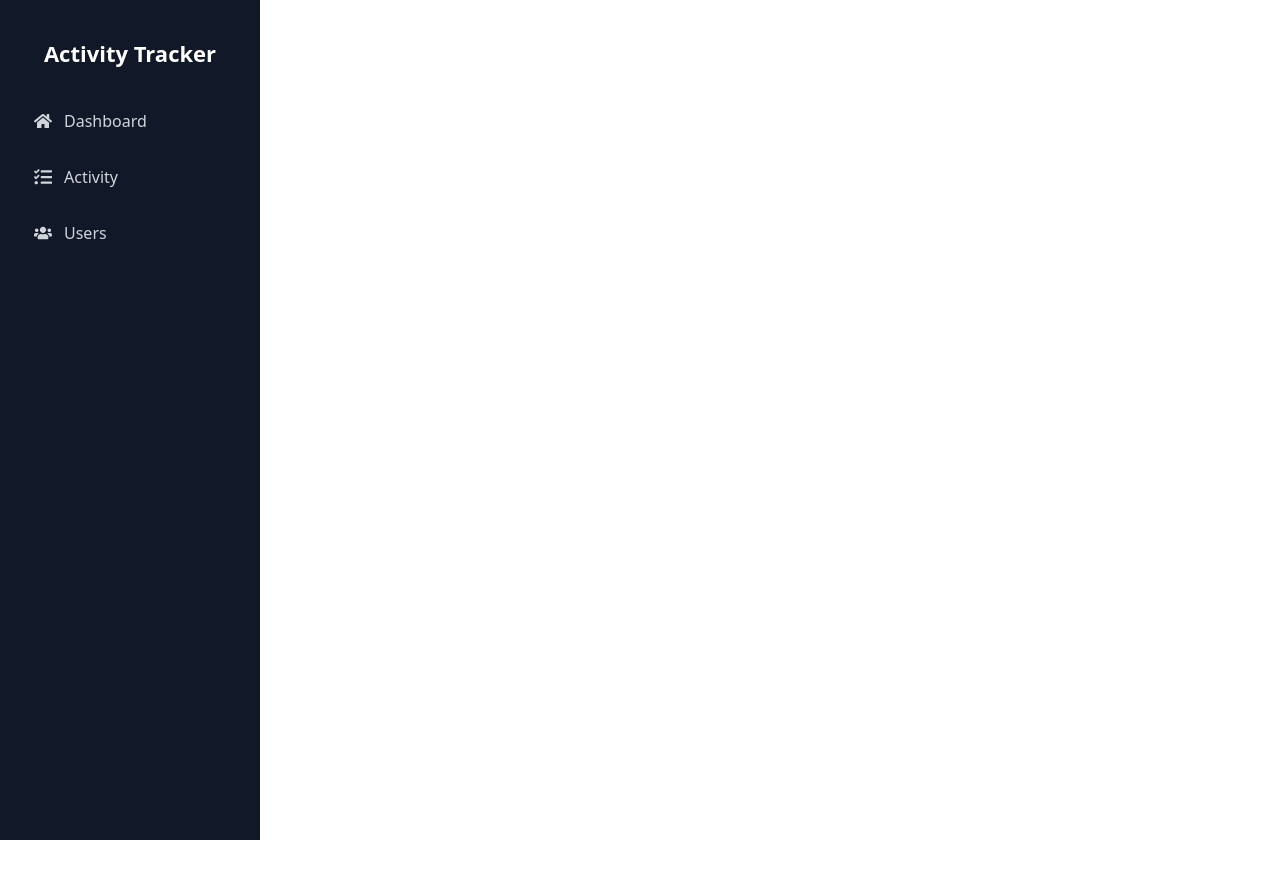
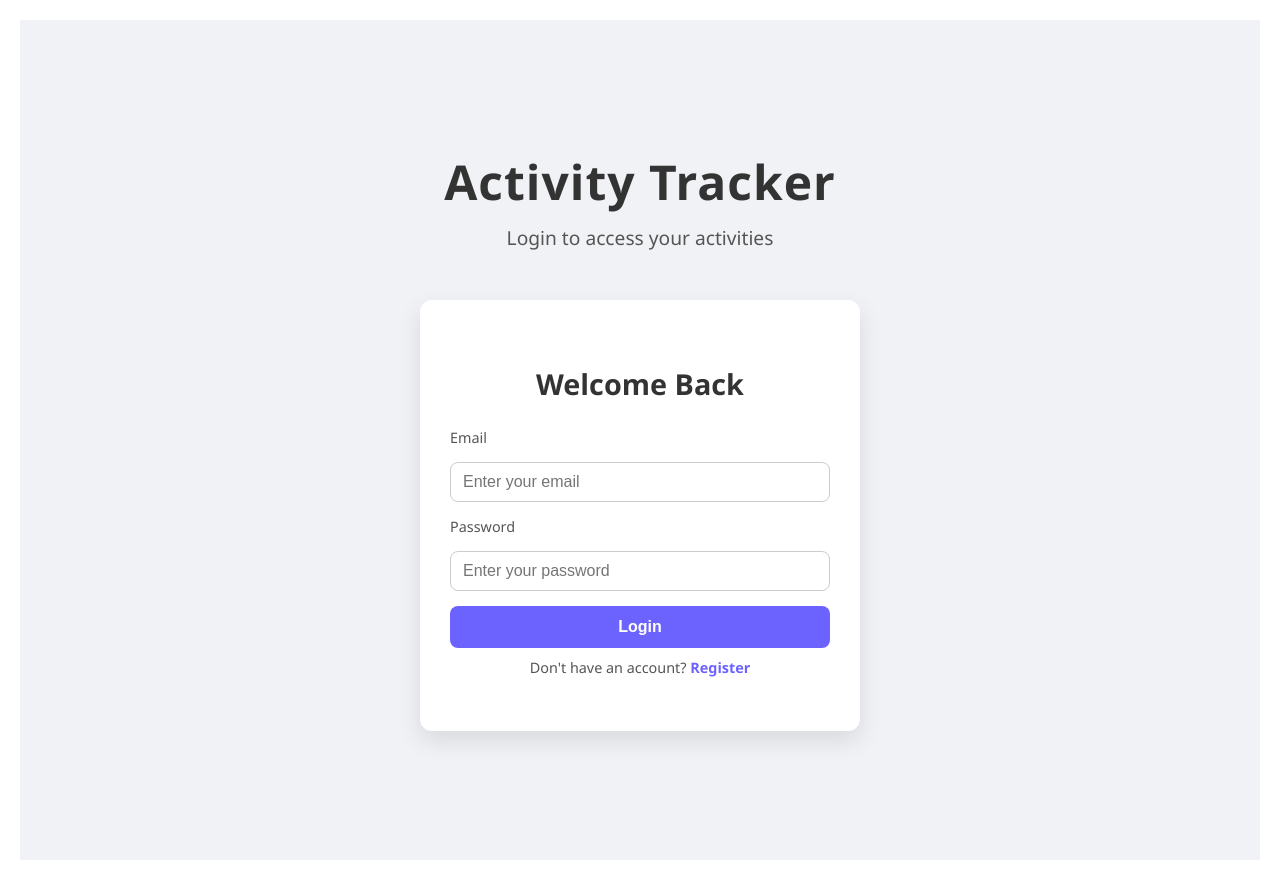
Before and after one commit to HarshKanjariya72/useractivity, a React (Create React App) app: page /login in a window 1280 px wide. Before the commit the page ends 840 px from the top, so only its background shows below. Built offline with nearby package versions, Linux system fonts and the light colour scheme.

Commit message:
Created login&reg-page

```diff
--- a/src/App.js
+++ b/src/App.js
@@ -1,10 +1,13 @@
-import { Routes, Route } from "react-router-dom";
+import { Routes, Route ,useLocation } from "react-router-dom";
 import { useState } from "react";
 
 import Sidebar from "./components/layouts/Sidebar";
 import Dashboard from "./components/pages/Dashboard";
 import Activity from "./components/pages/Activity";
 import Users from "./components/pages/Users";
+import ProtectedRoute from "./components/ProtectedRoute";
+import Login from "./components/pages//login/Login";
+import Register from "./components/pages/login/Register";
 
 export default function App() {
   const [activities, setActivities] = useState([]);
@@ -19,19 +22,28 @@ export default function App() {
 
   const deleteActivity = (id) =>
     setActivities(prev => prev.filter(a => a.id !== id));
+  const location = useLocation();
+  const hideSidebar = location.pathname === "/login"|| location.pathname === "/register";
 
   return (
       <div className="app-layout" style={{ display: "flex" }}>
-        <Sidebar />
+        {!hideSidebar && <Sidebar />}
+
 
         <div style={{ flex: 1, padding: "20px" }}>
           <Routes>
-            <Route path="/" element={<Dashboard activities={activities || []} />} />
+             <Route path="/login" element={<Login />} />
+             <Route path="/register" element={<Register/>}/>
+            <Route path="/" element={
+              <ProtectedRoute>
+                <Dashboard activities={activities} />
+              </ProtectedRoute>}
+            />
             <Route
               path="/activity"
               element={
                 <Activity
-                  activities={activities || []}
+                  activities={activities}
                   onAdd={addActivity}
                   onToggle={toggleActivity}
                   onDelete={deleteActivity}
--- /dev/null
+++ b/src/components/ProtectedRoute.js
@@ -0,0 +1,7 @@
+import { Navigate } from "react-router-dom";
+import { useAuth } from "../context/AuthContext.";
+
+export default function ProtectedRoute({ children }) {
+  const { user } = useAuth();
+  return user ? children : <Navigate to="/login" />;
+}
--- a/src/components/pages/Dashboard.js
+++ b/src/components/pages/Dashboard.js
@@ -1,14 +1,27 @@
 import "./Dashboard.css";
 import { FaListAlt, FaCheckCircle, FaClock, FaExclamationTriangle,FaSignOutAlt, FaRegUser } from "react-icons/fa";
+import { useAuth } from "../../context/AuthContext.";
+
+import { useNavigate } from "react-router-dom";
+
 
 export default function Dashboard({ activities }) {
   const total = activities.length;
   const completed = activities.filter(a => a.completed).length;
   const pending = total - completed;
   const high = activities.filter(a => a.priority === "High").length;
-   const handleLogout = () => {
-    alert("Logged out successfully");
+  //  const handleLogout = () => {
+  //   alert("Logged out successfully");
+  // };
+
+  const { user, logout } = useAuth();
+  const navigate = useNavigate();
+
+  const handleLogout = () => {
+    logout();
+    navigate("/login");
   };
+
 
   return (
     <div className="page">
@@ -16,12 +29,27 @@ export default function Dashboard({ activities }) {
         <div className="nav-left">
           <h3>Activity Dashboard</h3>
         </div>
-        <div className="nav-right">
+        {/* <div className="nav-right">
           <span className="nav-user"><FaRegUser /> User</span>
+          {user && <button onClick={logout}>Logout</button>}
           <button className="logout-btn" onClick={handleLogout}>
             <FaSignOutAlt /> Logout
           </button>
+        </div> */}
+        <div className="nav-right">
+          {user && (
+            <>
+              <span className="nav-user">
+                <FaRegUser /> {user.email}
+              </span>
+
+              <button className="logout-btn" onClick={handleLogout}>
+                <FaSignOutAlt /> Logout
+              </button>
+            </>
+          )}
         </div>
+
       </div>
 
       <div className="cards">
--- /dev/null
+++ b/src/components/pages/login/Login.js
@@ -0,0 +1,56 @@
+import { useState } from "react";
+import { useAuth } from "../../../context/AuthContext.";
+import { useNavigate , Link} from "react-router-dom";
+import "./login.css";
+
+export default function Login() {
+  const [email, setEmail] = useState("");
+  const [password, setPassword] = useState("");
+  const { login } = useAuth();
+  const navigate = useNavigate();
+
+  const handleSubmit = (e) => {
+    e.preventDefault();
+    if (!email || !password) return;
+    login({ email });
+    navigate("/");
+  };
+
+  return (
+    <div className="login-container">
+        <div className="login-header">
+            <h1>Activity Tracker</h1>
+            <p>Login to access your activities</p>
+        </div>
+        <div className="login-card">
+            <h2 className="login-title">Welcome Back</h2>
+            <form onSubmit={handleSubmit} className="login-form">
+            <label>Email</label>
+            <input
+                type="email"
+                placeholder="Enter your email"
+                value={email}
+                onChange={(e) => setEmail(e.target.value)}
+                required
+            />
+
+            <label>Password</label>
+            <input
+                type="password"
+                placeholder="Enter your password"
+                value={password}
+                onChange={(e) => setPassword(e.target.value)}
+                required
+            />
+
+            <button type="submit" className="login-btn">
+                Login
+            </button>
+            </form>
+            <p className="register-link">
+            Don't have an account? <Link to="/register">Register</Link>
+            </p>
+        </div>
+    </div>
+  );
+}
--- /dev/null
+++ b/src/components/pages/login/Register.js
@@ -0,0 +1,93 @@
+import { useState } from "react";
+import { Link } from "react-router-dom";
+import "./login.css";
+
+export default function Register() {
+  const [email, setEmail] = useState("");
+  const [password, setPassword] = useState("");
+  const [confirmPassword, setConfirmPassword] = useState("");
+  const [error, setError] = useState("");
+  const [success, setSuccess] = useState(false);
+
+  const handleSubmit = (e) => {
+    e.preventDefault();
+    setError("");
+    setSuccess(false);
+
+    if (!email || !password || !confirmPassword) {
+      setError("All fields are required.");
+      return;
+    }
+
+    if (password !== confirmPassword) {
+      setError("Passwords do not match.");
+      return;
+    }
+
+    console.log("Registered user:", email);
+
+    setSuccess(true);
+    setEmail("");
+    setPassword("");
+    setConfirmPassword("");
+  };
+
+  return (
+    <div className="login-container">
+
+      {/* <div className="login-header">
+        <h1>Activity Dashboard</h1>
+        <p>Create your account</p>
+      </div> */}
+
+
+      <div className="login-card">
+        <h2 className="login-title">Registration</h2>
+
+        <form onSubmit={handleSubmit} className="login-form">
+          <label>Email</label>
+          <input
+            type="email"
+            placeholder="Enter your email"
+            value={email}
+            onChange={(e) => setEmail(e.target.value)}
+            required
+          />
+
+          <label>Password</label>
+          <input
+            type="password"
+            placeholder="Enter password"
+            value={password}
+            onChange={(e) => setPassword(e.target.value)}
+            required
+          />
+
+          <label>Confirm Password</label>
+          <input
+            type="password"
+            placeholder="Confirm password"
+            value={confirmPassword}
+            onChange={(e) => setConfirmPassword(e.target.value)}
+            required
+          />
+
+          <button type="submit" className="login-btn">
+            Register
+          </button>
+        </form>
+
+        {error && <p className="error-msg">{error}</p>}
+        {success && (
+          <p className="success-msg">
+            Account created! <Link to="/login">Click here to login</Link>
+          </p>
+        )}
+
+        <p className="register-link">
+          Already have an account? <Link to="/login">Login</Link>
+        </p>
+      </div>
+    </div>
+  );
+}
--- /dev/null
+++ b/src/components/pages/login/login.css
@@ -0,0 +1,129 @@
+.login-container {
+  display: flex;
+  flex-direction: column;
+  justify-content: center;
+  align-items: center;
+  height: 100vh;
+  background-color: #f0f2f5;
+  font-family: 'Segoe UI', Tahoma, Geneva, Verdana, sans-serif;
+  padding: 20px;
+}
+
+.login-header {
+  text-align: center;
+  margin-bottom: 30px;
+  color: #333;
+}
+
+.login-header h1 {
+  font-size: 3rem;
+  font-weight: 700;
+  margin: 0;
+  letter-spacing: 1px;
+}
+
+.login-header p {
+  font-size: 1.2rem;
+  margin-top: 10px;
+  color: #555;
+}
+
+.login-card {
+  background: #ffffff;
+  padding: 40px 30px;
+  border-radius: 12px;
+  box-shadow: 0 10px 25px rgba(0,0,0,0.1);
+  width: 380px;
+  max-width: 90%;
+  text-align: center;
+}
+
+.login-title {
+  margin-bottom: 25px;
+  color: #333;
+  font-size: 1.8rem;
+  font-weight: 600;
+}
+
+.login-form {
+  display: flex;
+  flex-direction: column;
+  gap: 15px;
+}
+
+.login-form label {
+  text-align: left;
+  font-weight: 500;
+  font-size: 0.9rem;
+  color: #555;
+}
+
+.login-form input {
+  padding: 10px 12px;
+  border-radius: 8px;
+  border: 1px solid #ccc;
+  outline: none;
+  transition: 0.2s;
+  font-size: 1rem;
+}
+
+.login-form input:focus {
+  border-color: #6c63ff;
+  box-shadow: 0 0 5px rgba(108, 99, 255, 0.3);
+}
+
+.login-btn {
+  padding: 12px 0;
+  background: #6c63ff;
+  color: #fff;
+  border: none;
+  border-radius: 8px;
+  font-size: 1rem;
+  cursor: pointer;
+  font-weight: 600;
+  transition: 0.3s;
+}
+
+.login-btn:hover {
+  background: #574fd6;
+  transform: translateY(-2px);
+  box-shadow: 0 4px 15px rgba(0,0,0,0.2);
+}
+
+.register-link, .success-msg {
+  margin-top: 10px;
+  font-size: 0.9rem;
+  color: #555;
+  text-align: center;
+}
+
+.register-link a, .success-msg a {
+  color: #6c63ff;
+  text-decoration: none;
+  font-weight: 600;
+}
+
+.register-link a:hover, .success-msg a:hover {
+  text-decoration: underline;
+}
+
+.error-msg {
+  margin-top: 10px;
+  color: #e74c3c;
+  font-weight: 600;
+  text-align: center;
+}
+
+@media (max-width: 400px) {
+  .login-card {
+    padding: 30px 20px;
+  }
+
+  .login-header h1 {
+    font-size: 2.2rem;
+  }
+
+  .login-header p {
+    font-size: 1rem;
+  }
+}
--- /dev/null
+++ b/src/context/AuthContext..js
@@ -0,0 +1,29 @@
+import { createContext, useContext, useState } from "react";
+
+const AuthContext = createContext();
+
+export const AuthProvider = ({ children }) => {
+  const [user, setUser] = useState(
+    JSON.parse(localStorage.getItem("user"))
+  );
+
+  const login = (userData) => {
+    localStorage.setItem("user", JSON.stringify(userData));
+    setUser(userData);
+  };
+
+  const logout = () => {
+    localStorage.removeItem("user");
+    setUser(null);
+  };
+
+  return (
+    <AuthContext.Provider value={{ user, login, logout }}>
+      {children}
+    </AuthContext.Provider>
+  );
+};
+
+export const useAuth = () => useContext(AuthContext);
+
+export default AuthContext;
--- a/src/index.js
+++ b/src/index.js
@@ -3,11 +3,16 @@ import ReactDOM from "react-dom/client";
 import { BrowserRouter } from "react-router-dom";
 import App from "./App";
 import "./index.css";
+import { AuthProvider } from "./context/AuthContext.";
+
+
 
 ReactDOM.createRoot(document.getElementById("root")).render(
   <React.StrictMode>
     <BrowserRouter>
-      <App />
+      <AuthProvider>
+        <App />
+      </AuthProvider>
     </BrowserRouter>
   </React.StrictMode>
 );
```
